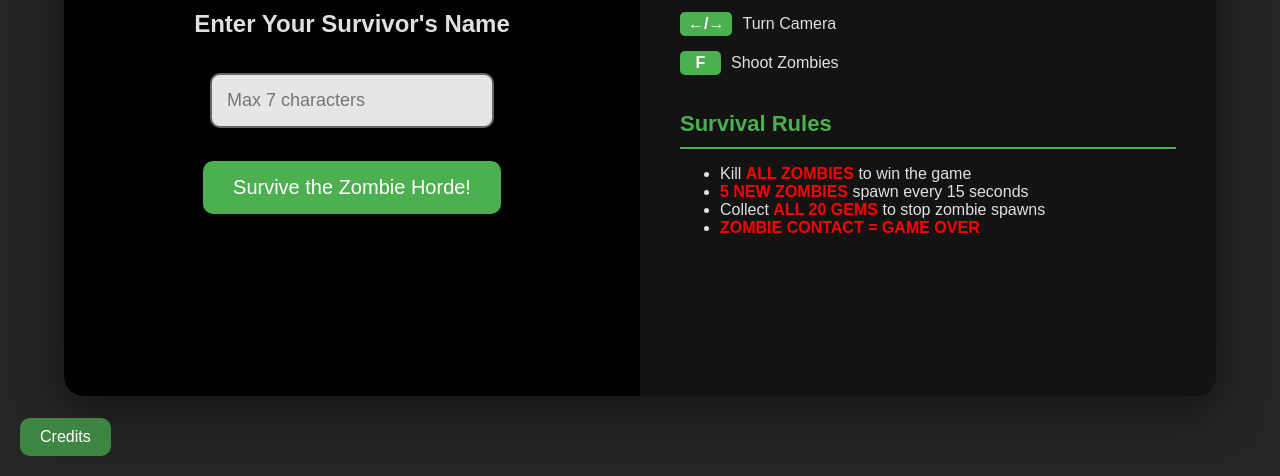
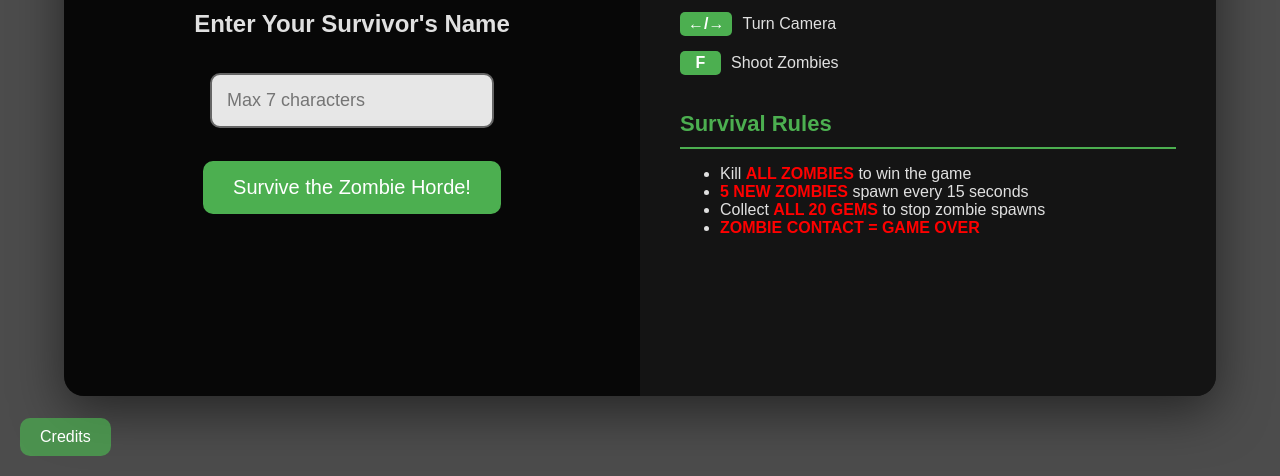
Before and after one commit to Vikram-Pavurayala/zombie-hunter, a website built with Vite: page index.html in a window 1280 px wide. Shown: the part 324-800 px from the top of the page. Built offline with nearby package versions, Linux system fonts and the light colour scheme.

Commit message:
Update index.html

```diff
--- a/index.html
+++ b/index.html
@@ -4,7 +4,7 @@
     <title>3D Zombie Hunter</title>
     <style>
         :root {
-            --bg-dark: rgba(0, 0, 0, 0.85);
+            --bg-dark: rgba(0, 0, 0, 0.7);
             --text-light: #e0e0e0;
             --accent-green: #4CAF50;
             --accent-dark-green: #45a049;
```
